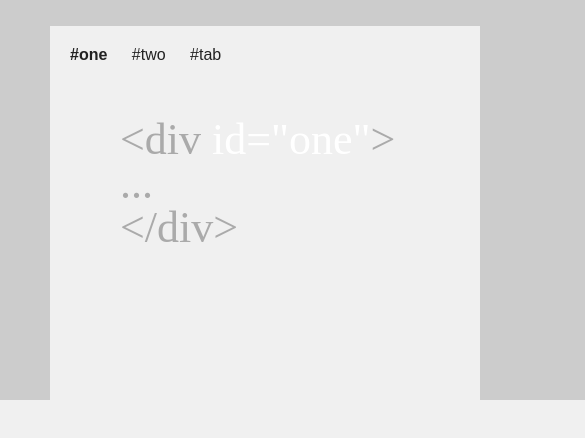
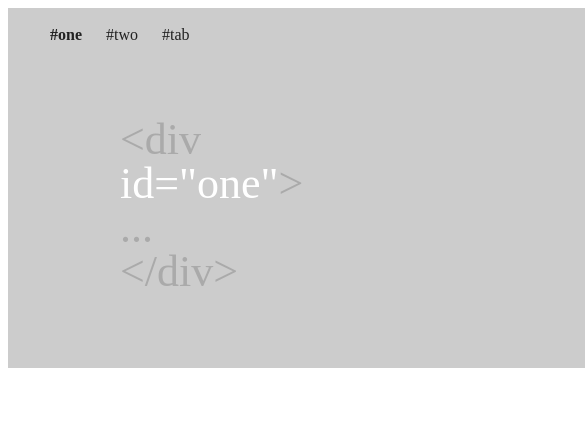
Before and after one commit to IndexCorp/botapps, a plain HTML site: page Index.html in a window 390 px wide. Shown: the top 438 px of the page, 585 px wide, since content can reach past the window. Drawn offline with Linux system fonts and the light colour scheme.

Commit message:
all files

```diff
--- a/styles.css
+++ b/styles.css
@@ -1,19 +1,3 @@
-body {
-  font-family: Arial, sans-serif;
-  margin: 0;
-  padding: 0;
-  background-color: #f0f0f0;
-}
-
-/* Медиа-запрос для устройств с максимальной шириной 768px (мобильные устройства) */
-@media screen and (max-width: 768px) {
-  div {
-    width: 100%; /* Ширина для мобильных устройств */
-    background-color: #f0f0f0;
-    padding: 20px;
-    margin: 0 auto;
-  }
-}
 .back {
   width: 600px;
   height: 360px;
```
